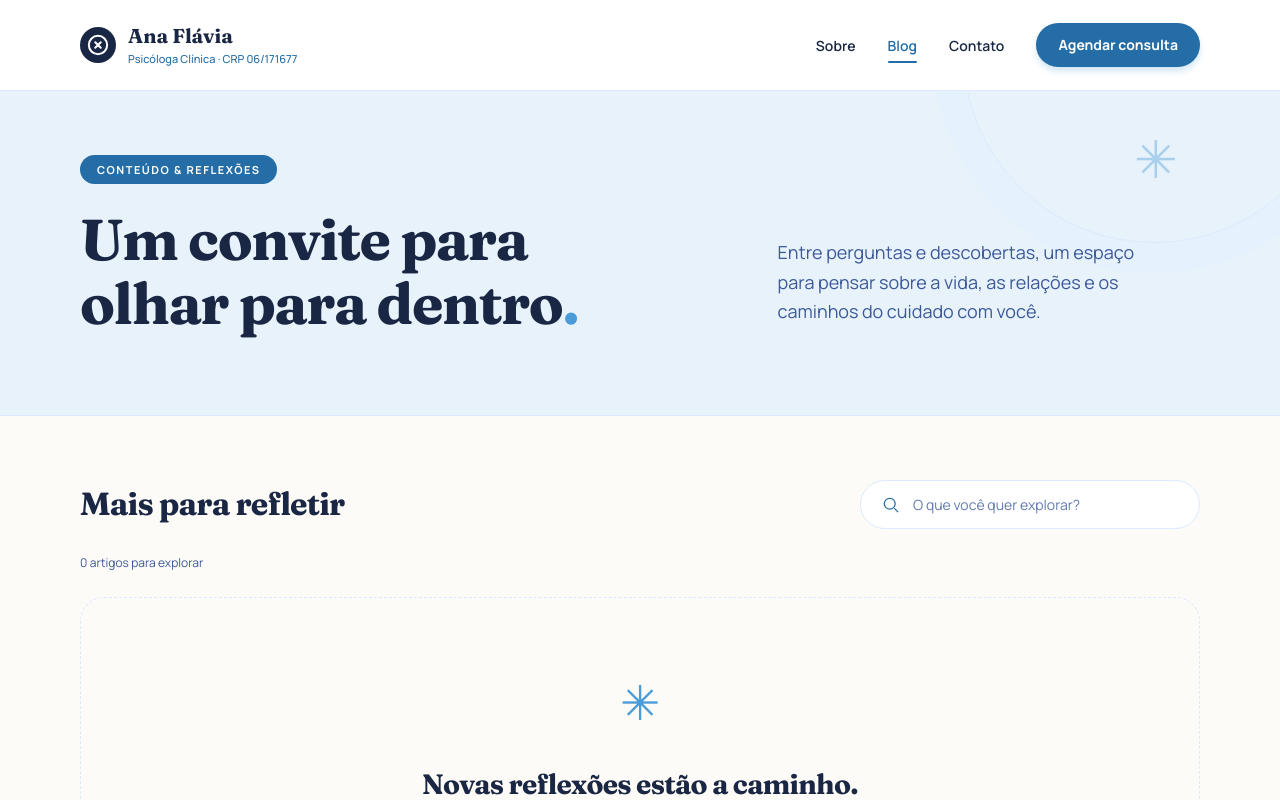
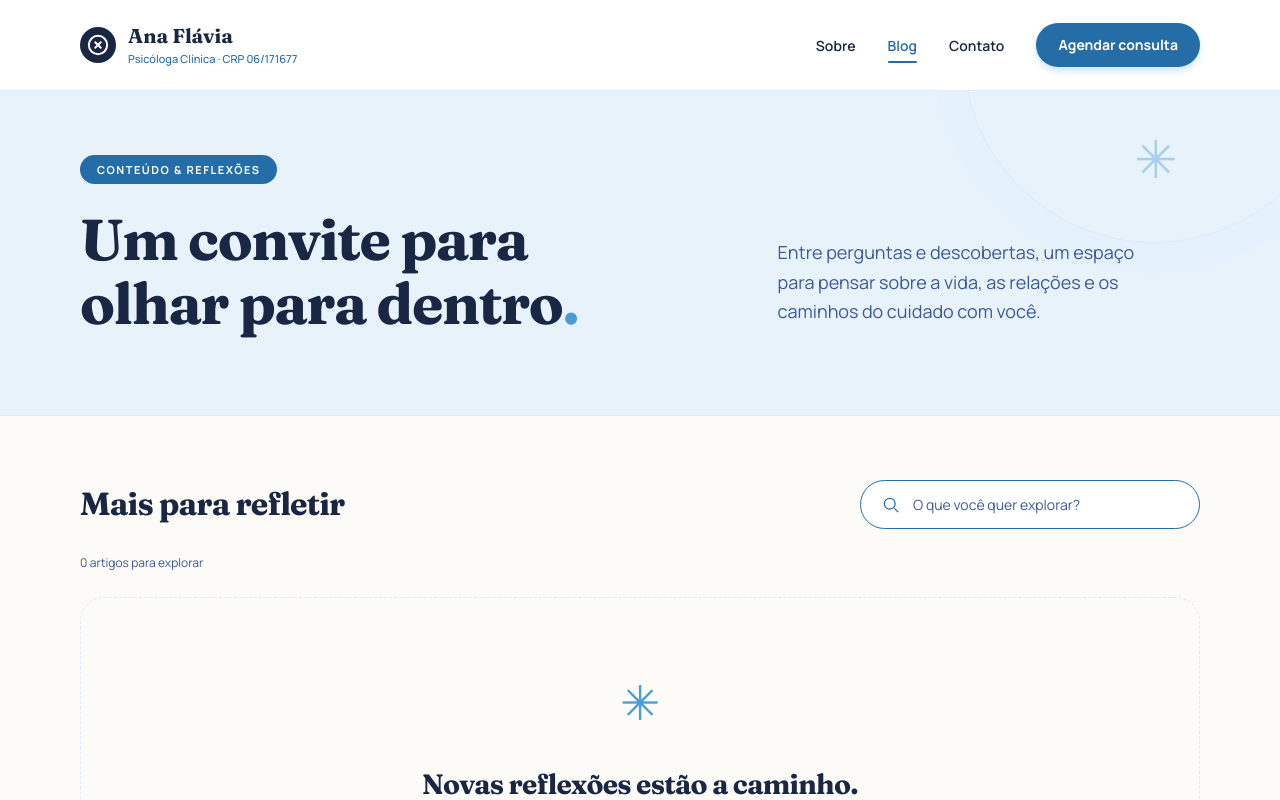
Before and after one commit to flaviafreitas/ana-flavia, a Nuxt app: page /blog in a window 1280 px wide. Shown: the top 800 px of the page. Built offline with nearby package versions, Linux system fonts and the light colour scheme.

Commit message:
Improve search field contrast

```diff
--- a/app/assets/scss/modules/_journal.scss
+++ b/app/assets/scss/modules/_journal.scss
@@ -208,7 +208,7 @@
   width: min(100%, 340px);
   padding: 13px var(--space-5);
   background: var(--color-white);
-  border: 1px solid var(--color-border);
+  border: 1px solid var(--color-action);
   border-radius: var(--radius-pill);
   color: var(--color-action);
 
@@ -234,7 +234,6 @@
   }
   input::placeholder {
     color: var(--color-text-secondary);
-    opacity: 0.8;
   }
 }
 .journal-filters {
@@ -527,7 +526,7 @@
   input {
     width: 100%;
     padding: var(--space-3);
-    border: 1px solid var(--color-border);
+    border: 1px solid var(--color-action);
     border-radius: var(--radius-sm);
     font: inherit;
   }
```
